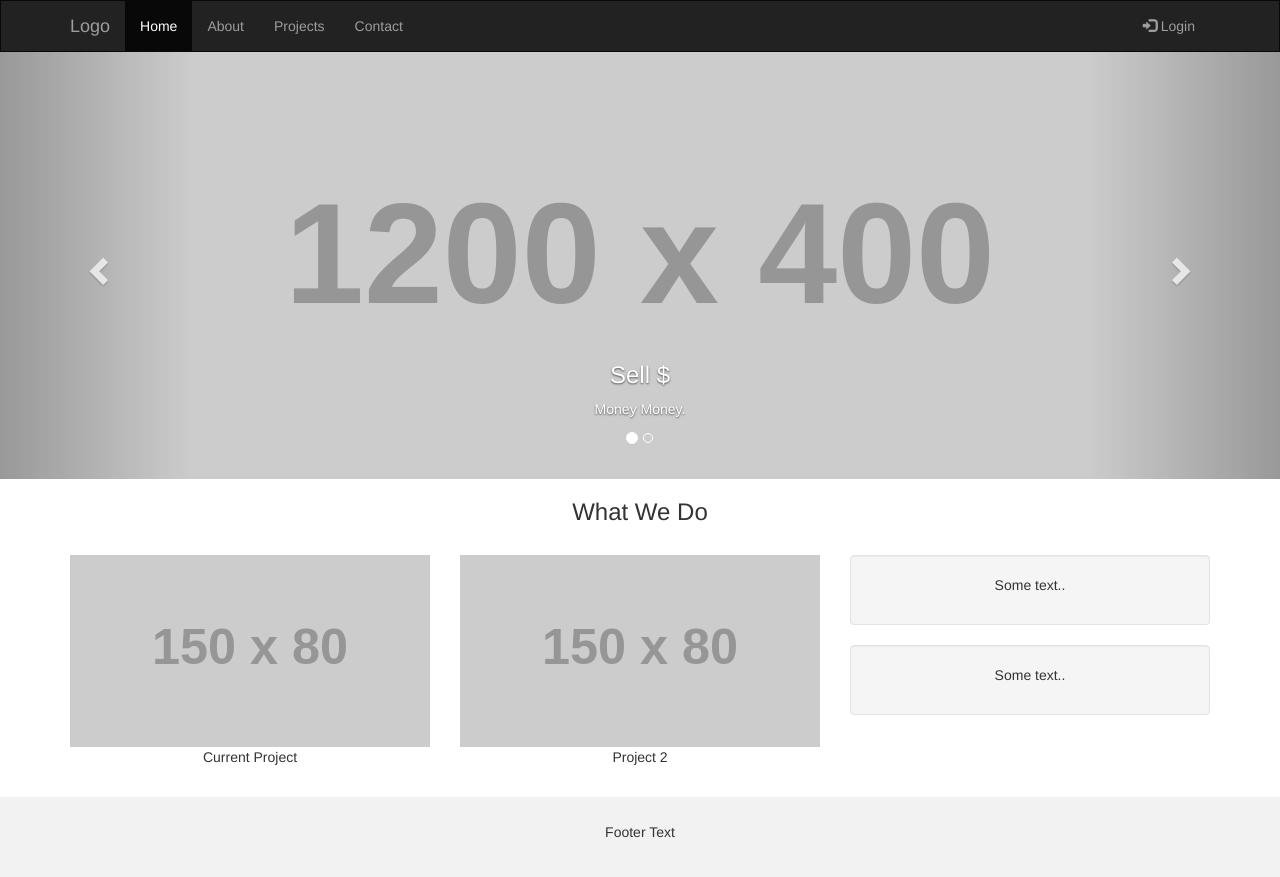
After one commit to LazarevicV/phpGreenTop, a PHP site: page /template.html in a window 1280 px wide. The commit adds this page. Run offline with PHP 8.4, Linux system fonts and the light colour scheme; grey boxes labelled with a size stand in for pictures from a placeholder-image service; some libraries are stand-ins or nearby versions.

Commit message:
a lot of changes

```diff
--- a/index.php
+++ b/index.php
@@ -13,5 +13,6 @@
   <h1 class="text-center text-dark pt-3">Green top</h1>
   <h5 class="text-center text-dark">Since 1956...</h5>
 </div>
+</div>
 
 <?php include "modules/footer.php"; ?>
--- a/modules/footer.php
+++ b/modules/footer.php
@@ -1,5 +1,5 @@
 
-<div class="container fixed-bottom">
+<div class="container-fluid">
     <!-- Footer -->
 <footer class="text-center text-lg-start bg-white text-muted ">
     <!-- Section: Social media -->
--- /dev/null
+++ b/template.html
@@ -0,0 +1,127 @@
+<!DOCTYPE html>
+<html lang="en">
+<head>
+  <title>Bootstrap Example</title>
+  <meta charset="utf-8">
+  <meta name="viewport" content="width=device-width, initial-scale=1">
+  <link rel="stylesheet" href="https://maxcdn.bootstrapcdn.com/bootstrap/3.4.1/css/bootstrap.min.css">
+  <script src="https://ajax.googleapis.com/ajax/libs/jquery/3.6.3/jquery.min.js"></script>
+  <script src="https://maxcdn.bootstrapcdn.com/bootstrap/3.4.1/js/bootstrap.min.js"></script>
+  <style>
+    /* Remove the navbar's default margin-bottom and rounded borders */
+    .navbar {
+      margin-bottom: 0;
+      border-radius: 0;
+    }
+
+    /* Add a gray background color and some padding to the footer */
+    footer {
+      background-color: #f2f2f2;
+      padding: 25px;
+    }
+
+  .carousel-inner img {
+      width: 100%; /* Set width to 100% */
+      margin: auto;
+      min-height:200px;
+  }
+
+  /* Hide the carousel text when the screen is less than 600 pixels wide */
+  @media (max-width: 600px) {
+    .carousel-caption {
+      display: none;
+    }
+  }
+  </style>
+</head>
+<body>
+
+<nav class="navbar navbar-inverse">
+  <div class="container">
+    <div class="navbar-header">
+      <button type="button" class="navbar-toggle" data-toggle="collapse" data-target="#myNavbar">
+        <span class="icon-bar"></span>
+        <span class="icon-bar"></span>
+        <span class="icon-bar"></span>
+      </button>
+      <a class="navbar-brand" href="#">Logo</a>
+    </div>
+    <div class="collapse navbar-collapse" id="myNavbar">
+      <ul class="nav navbar-nav">
+        <li class="active"><a href="#">Home</a></li>
+        <li><a href="#">About</a></li>
+        <li><a href="#">Projects</a></li>
+        <li><a href="#">Contact</a></li>
+      </ul>
+      <ul class="nav navbar-nav navbar-right">
+        <li><a href="#"><span class="glyphicon glyphicon-log-in"></span> Login</a></li>
+      </ul>
+    </div>
+  </div>
+</nav>
+
+<div id="myCarousel" class="carousel slide" data-ride="carousel">
+    <!-- Indicators -->
+    <ol class="carousel-indicators">
+      <li data-target="#myCarousel" data-slide-to="0" class="active"></li>
+      <li data-target="#myCarousel" data-slide-to="1"></li>
+    </ol>
+
+    <!-- Wrapper for slides -->
+    <div class="carousel-inner" role="listbox">
+      <div class="item active">
+        <img src="https://placehold.it/1200x400?text=IMAGE" alt="Image">
+        <div class="carousel-caption">
+          <h3>Sell $</h3>
+          <p>Money Money.</p>
+        </div>
+      </div>
+
+      <div class="item">
+        <img src="https://placehold.it/1200x400?text=Another Image Maybe" alt="Image">
+        <div class="carousel-caption">
+          <h3>More Sell $</h3>
+          <p>Lorem ipsum...</p>
+        </div>
+      </div>
+    </div>
+
+    <!-- Left and right controls -->
+    <a class="left carousel-control" href="#myCarousel" role="button" data-slide="prev">
+      <span class="glyphicon glyphicon-chevron-left" aria-hidden="true"></span>
+      <span class="sr-only">Previous</span>
+    </a>
+    <a class="right carousel-control" href="#myCarousel" role="button" data-slide="next">
+      <span class="glyphicon glyphicon-chevron-right" aria-hidden="true"></span>
+      <span class="sr-only">Next</span>
+    </a>
+</div>
+
+<div class="container text-center">
+  <h3>What We Do</h3><br>
+  <div class="row">
+    <div class="col-sm-4">
+      <img src="https://placehold.it/150x80?text=IMAGE" class="img-responsive" style="width:100%" alt="Image">
+      <p>Current Project</p>
+    </div>
+    <div class="col-sm-4">
+      <img src="https://placehold.it/150x80?text=IMAGE" class="img-responsive" style="width:100%" alt="Image">
+      <p>Project 2</p>
+    </div>
+    <div class="col-sm-4">
+      <div class="well">
+       <p>Some text..</p>
+      </div>
+      <div class="well">
+       <p>Some text..</p>
+      </div>
+    </div>
+  </div>
+</div><br>
+
+<footer class="container-fluid text-center">
+  <p>Footer Text</p>
+</footer>
+
+</body>
+</html>
```
Also changed, not shown: modules/header.php (+9 -1 lines), modules/mainnav.php (+34 -20 lines), static/styles/main.css (deleted, +0 -9 lines), images/logo.png (added).
